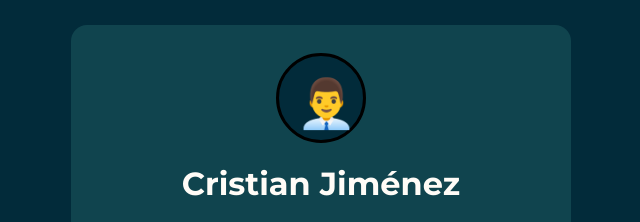
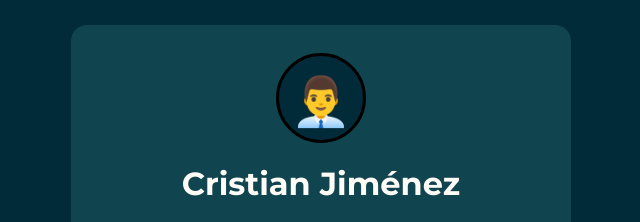
Before and after one commit to cristianjzrz333-netizen/web-adso-cristianjimenez, a plain HTML site: page index.html in a window 1280 px wide. Shown: the top 222 px of the page, 319-959 px from the left. Drawn offline with Linux system fonts and the light colour scheme; a web font is replaced by a local one.

Commit message:
Update style.css

```diff
--- a/style.css
+++ b/style.css
@@ -32,7 +32,7 @@ body {
   width: 90px;
   height: 90px;
   margin: 0.5rem auto 1rem;
-  padding: 1.1rem;
+  line-height: 90px;
   border-radius: 50%;
   border: 3px solid #000;
   font-size: 3rem;
```
